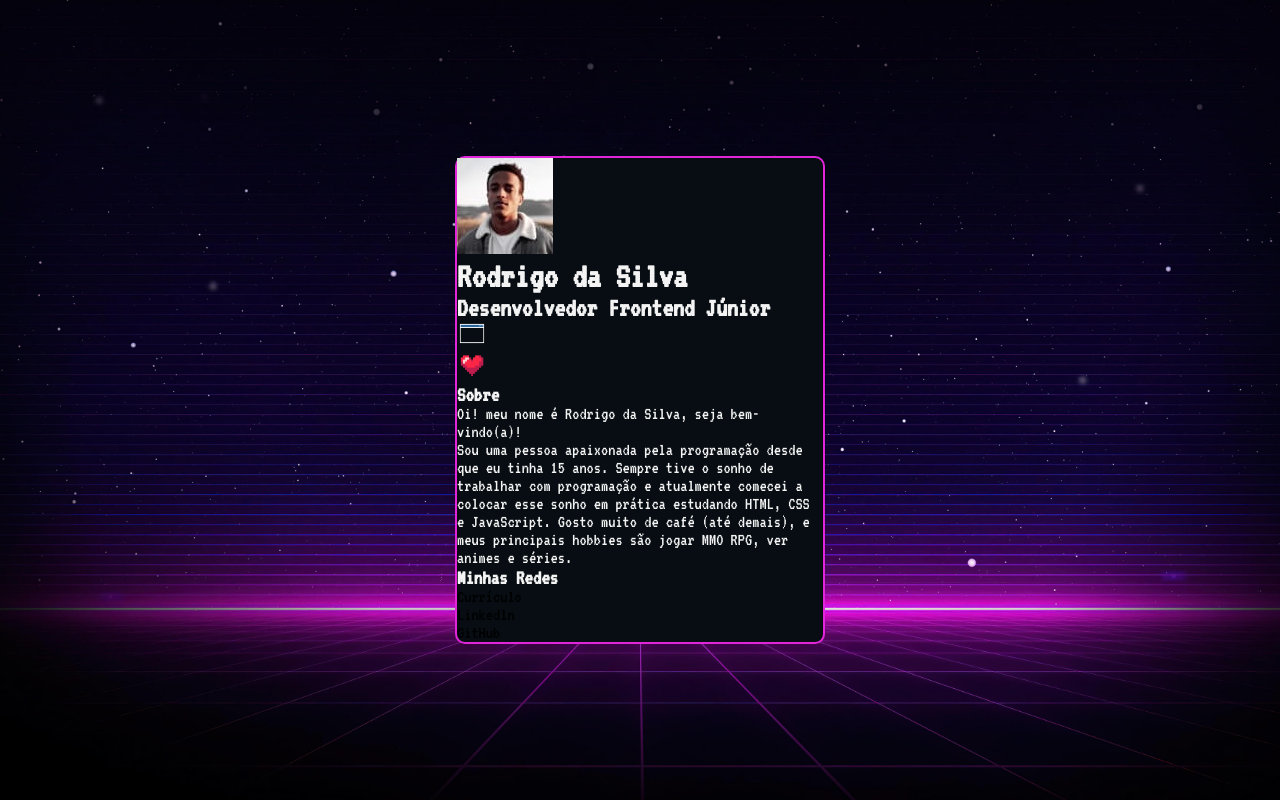
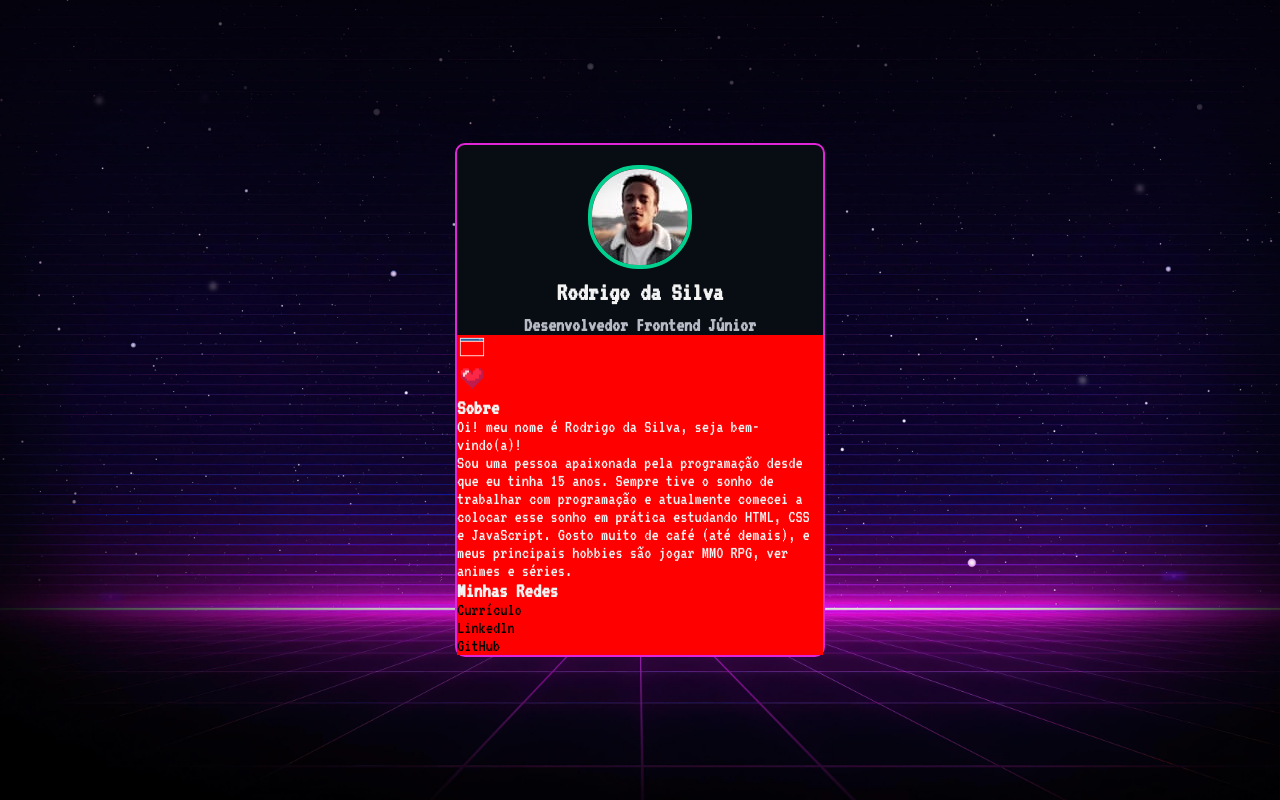
Before and after one commit to Alberesbass/mini-portifolio, a plain HTML site: page index.html in a window 1280 px wide. Drawn offline with Linux system fonts and the light colour scheme.

Commit message:
foi estilizado todo o conteudo da div minhas informacoes

```diff
--- a/src/css/style.css
+++ b/src/css/style.css
@@ -24,3 +24,29 @@ body {
 .abas img {
     width: 30px;
 }
+
+.cartao .minhas-informacoes {
+    padding-top: 20px;
+    display: flex;
+    flex-direction: column;
+    align-items: center;
+    gap: 10px;
+}
+
+.cartao .minhas-informacoes img {
+    border-radius: 50px;
+    border: 4px solid #02D08F;
+}
+
+.cartao .minhas-informacoes .nome {
+    font-size: 26px;
+}
+
+.cartao .minhas-informacoes .cargo {
+    font-size: 20px;
+    color: #B8BBC5;
+}
+
+.cartao .conteudo {
+    background-color: red;
+}
```
